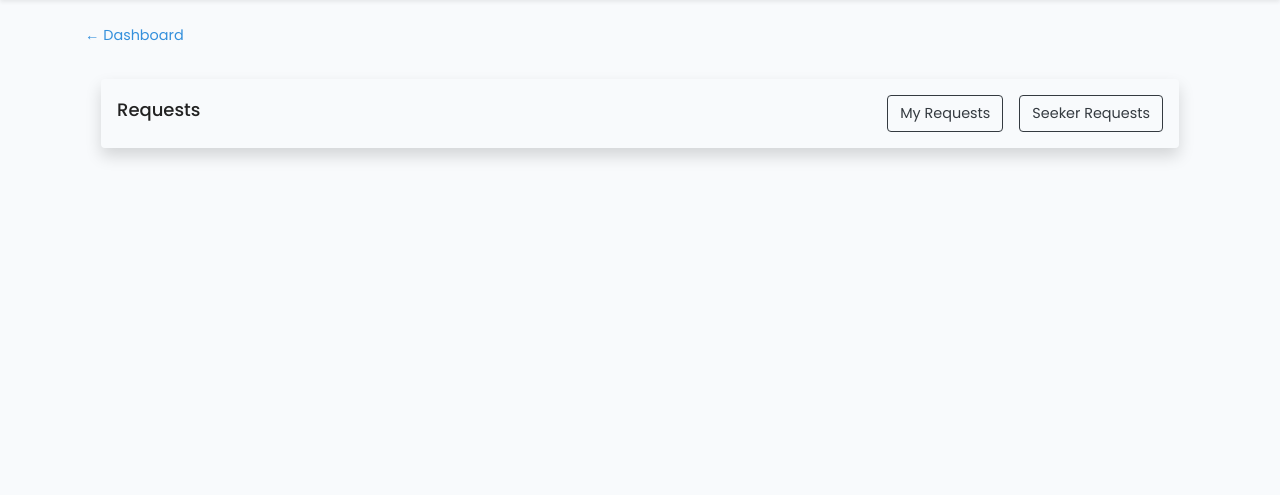
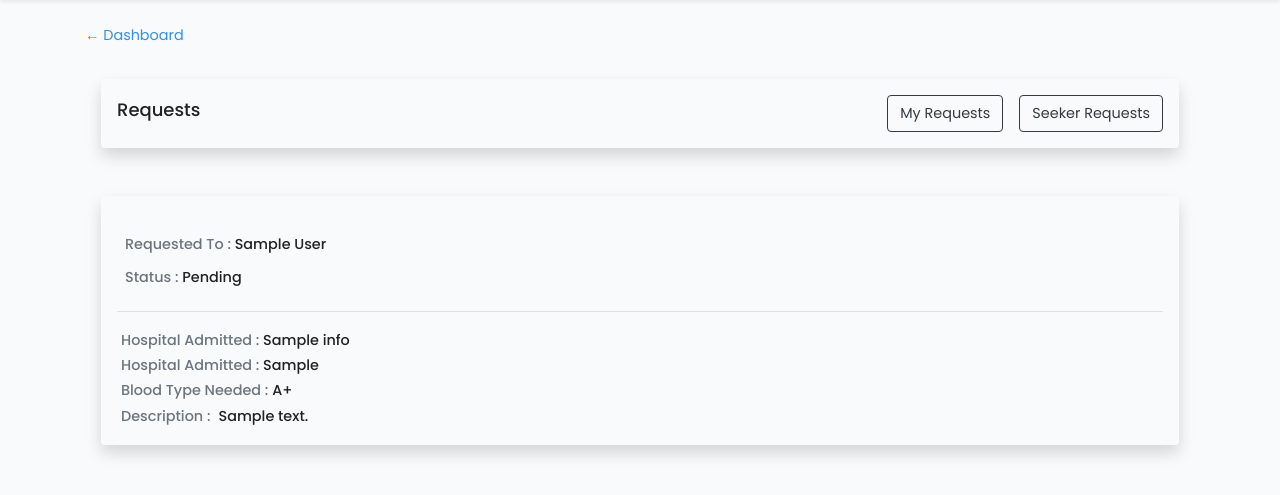
Before and after one commit to Carlina04/BLOODPLUS, a Laravel app: page /requests in a window 1280 px wide. Shown: the part 60-555 px from the top of the page. Run offline with Laravel 8, Linux system fonts and the light colour scheme; a user stored in the database is signed in; tables that the repository leaves empty hold one stand-in row (values such as "Sample post"); data that the repository does not hold is empty; style sheets or scripts are compiled from the project's sources; some libraries are stand-ins or nearby versions.

Commit message:
sam was here

```diff
--- a/app/Http/Controllers/HomeController.php
+++ b/app/Http/Controllers/HomeController.php
@@ -32,7 +32,7 @@ class HomeController extends Controller
                     ->join('contact_tables', 'info_tables.contact_id', '=', 'contact_tables.contact_id')
                     ->join('complete_adds', 'info_tables.add_id', '=', 'complete_adds.add_id')
                     ->join('hospital_infos', 'request_infos.hos_admit_id', '=', 'hospital_infos.hos_id')
-                    ->select('users_tables.*', 'info_tables.*', 'contact_tables.*','complete_names.*','complete_adds.*','request_infos.*','hospital_infos.*')
+                    ->select('users_tables.*', 'info_tables.*', 'contact_tables.*','complete_names.*','complete_adds.*','request_infos.*','hospital_infos.*','hospital_infos.desc as hosdesc')
                     ->where('request_infos.request_to',$id)
                     ->get();
 
--- a/app/Http/Controllers/RequestController.php
+++ b/app/Http/Controllers/RequestController.php
@@ -20,10 +20,6 @@ class RequestController extends Controller
     public function index()
     {
         //
-        $user_id = Auth::user()->id;
-        $req = User::find($user_id)->requests;
-
-        return view('myrequests')->with('req',$req);
     }
 
     public function req(Request $request)
@@ -38,6 +34,9 @@ class RequestController extends Controller
     public function requests(Request $request)
     {
         //
+        $user_id = Auth::user()->id;
+        $req = User::find($user_id)->requests;
+
         $id = Auth::id();
         $seekers = DB::table('request_infos')
                     ->join('users_tables', 'request_infos.request_from', '=', 'users_tables.user_id')
@@ -46,11 +45,11 @@ class RequestController extends Controller
                     ->join('contact_tables', 'info_tables.contact_id', '=', 'contact_tables.contact_id')
                     ->join('complete_adds', 'info_tables.add_id', '=', 'complete_adds.add_id')
                     ->join('hospital_infos', 'request_infos.hos_admit_id', '=', 'hospital_infos.hos_id')
-                    ->select('users_tables.*', 'info_tables.*', 'contact_tables.*','complete_names.*','complete_adds.*','request_infos.*','users_tables.*')
+                    ->select('users_tables.*', 'info_tables.*', 'contact_tables.*','complete_names.*','complete_adds.*','request_infos.*','hospital_infos.*','hospital_infos.desc as hosdesc')
                     ->where('request_infos.request_to',$id)
                     ->get();
 
-        return view('requests')->with('seekers',$seekers);
+        return view('requests')->with('req',$req)->with('seekers',$seekers);
     }
 
 
--- a/resources/views/dashboard.blade.php
+++ b/resources/views/dashboard.blade.php
@@ -122,7 +122,7 @@
                   }
                 ?>
               </p>
-              <p class='h6 m-0 p-1'><span class='text-secondary'>Hospital Admitted : </span>{{$seeker->hos_admit_id}}</p>
+              <p class='h6 m-0 p-1'><span class='text-secondary'>Hospital Admitted : </span>{{$seeker->hos_name}}</p>
               <div class='d-flex justify-content-start p-1'>
                 <div class='mr-2'>
                   <p class='h6 m-0 text-secondary'>Contact Details : </p>
--- a/resources/views/home.blade.php
+++ b/resources/views/home.blade.php
@@ -24,10 +24,10 @@
                 <h4>Dashboard</h4>
             </div>
             <div class="col-sm-4">
-                <a href="/myrequests" class="btn btn-sm-lg btn-light p-3">
+                <a href="/requests" class="btn btn-sm-lg btn-light p-3">
                     <img class="app-info-icon" src="img/checklist.png" alt="picture">
                 </a>
-                <h4>My Requests</h4>
+                <h4>Requests</h4>
             </div>
             <div class="col-sm-4">
                 <a href="/bloodbanks" class="btn btn-sm-lg btn-light p-3">
--- a/resources/views/layouts/app.blade.php
+++ b/resources/views/layouts/app.blade.php
@@ -64,7 +64,7 @@
                                     <a class="dropdown-item" href="/userpage"><i class="fas fa-user mx-2"></i>User</a>
                                     <a class="dropdown-item" href="/home"><i class="fas fa-home mx-2"></i>Home</a>
                                     <a class="dropdown-item" href="/dashboard"><i class="fas fa-bars mx-2"></i>Dashboard</a>
-                                    <a class="dropdown-item" href="/myrequests"><i class="fas fa-heartbeat mx-2"></i>My Requests</a>
+                                    <a class="dropdown-item" href="/requests"><i class="fas fa-heartbeat mx-2"></i>My Requests</a>
                                     <a class="dropdown-item" href="{{ route('logout') }}"
                                        onclick="event.preventDefault();
                                                      document.getElementById('logout-form').submit();">
--- a/resources/views/requests.blade.php
+++ b/resources/views/requests.blade.php
@@ -24,7 +24,47 @@
 
   <div class="container mt-4 find-blood p-0">
 
+  @if(count($req)>0)
+      @foreach ($req as $val)
+        @if($val->status=='Pending')
+          <div class='container  mt-5 p-3 rounded shadow'>
+        @else
+          <div class='container  mt-5 p-3 rounded shadow' style='background-color:	#BEBEBE;'>
+        @endif
+            <div class='mt-3 d-flex justify-content-start p-2'>
+              <p class='h6 m-0'><span class='text-secondary'>Requested To : </span>{{$val->donor->name->first_name}} {{$val->donor->name->last_name}}</p>
+            </div>
+            @if($val->status=='Pending')
+              <p class='h6 m-0 p-2'><span class='text-secondary'>Status : </span>{{$val->status}}</p>
+            @elseif($val->status=='Denied')
+              <p class='h6 m-0 p-2'><span class='text-secondary'>Status : </span><span class='bg-danger p-1'>{{$val->status}}</span></p>
+            @else
+              <p class='h6 m-0 p-2'><span class='text-secondary'>Status : </span><span class='bg-success p-1'>{{$val->status}}</span></p>
+            @endif
 
+
+            <hr>
+              <p class='h6 m-0 p-1'><span class='text-secondary'>Hospital Admitted : </span>{{$val->hospital->hos_name}}</p>
+              <p class='h6 m-0 p-1'><span class='text-secondary'>Hospital Admitted : </span>{{$val->hospital->hos_branch}}</p>
+              <p class='h6 m-0 p-1'><span class='text-secondary'>Blood Type Needed : </span>{{$val->req_blood}}</p>
+              <div class='d-flex justify-content-start p-1'>
+                <div class='mr-2'>
+                  <p class='h6 m-0 text-secondary'>Description :</p>
+                </div>
+                <div>
+                  <p class='h6 m-0'>{{$val->desc}}</p>
+                </div>
+              </div>
+            </div>
+        @endforeach
+
+        @else
+        <div class="container bg-light d-flex justify-content-center p-4 shadow-sm">
+          <h5>No Requests Made</h5>
+        </div>
+      @endif
+
+  </div>
 
   <div class="container mt-4 shadow-sm rounded donate-blood p-0" style="display: none">
 
@@ -96,7 +136,7 @@
 
     @else
         <div class="container bg-light d-flex justify-content-center p-4">
-            <h5>No Request</h5>
+            <h5>No Seeker Requests</h5>
         </div>
     @endif
   </div>
--- a/routes/web.php
+++ b/routes/web.php
@@ -32,7 +32,6 @@ Route::put('/updateuser', [App\Http\Controllers\UserController::class, 'update']
 Route::delete('deleteuser',[UserController::class,'destroy']);
 Route::get('/allusers', [App\Http\Controllers\UserController::class, 'allusers'])->name('allusers');
 
-Route::get('/myrequests', [App\Http\Controllers\RequestController::class, 'index'])->name('myrequests');
 Route::get('/request', [App\Http\Controllers\RequestController::class, 'req'])->name('request');
 Route::get('/requests', [App\Http\Controllers\RequestController::class, 'requests'])->name('request');
 Route::get('/allrequests', [App\Http\Controllers\RequestController::class, 'allreq'])->name('allrequests');
```
